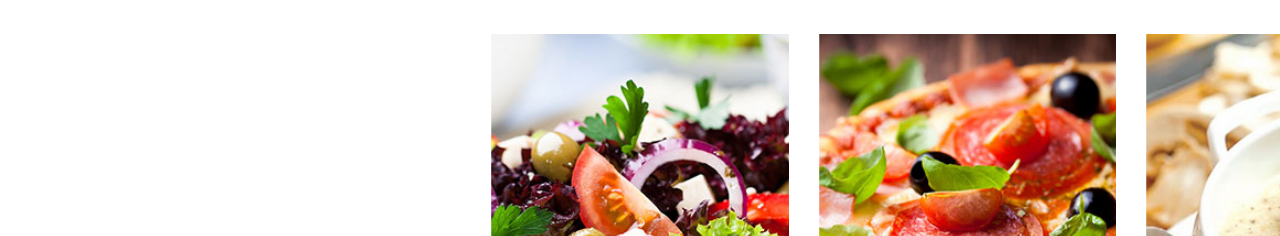
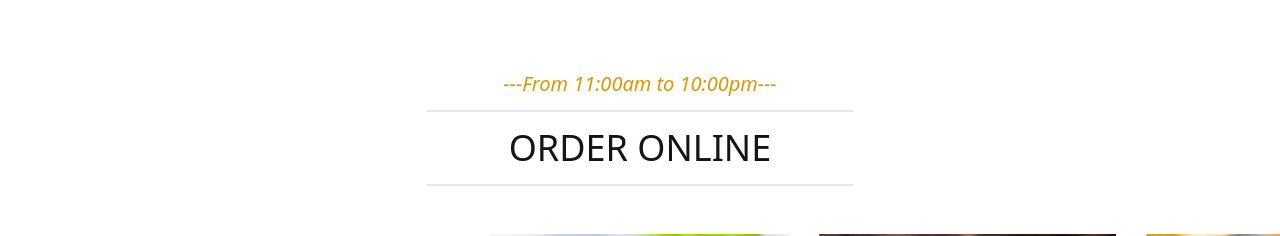
Before and after one commit to only1tarunno/bistro-boss-restaurant-client, a React (Vite) app: page / in a window 1280 px wide. Shown: the part 1063-1299 px from the top of the page. Built offline with nearby package versions, Linux system fonts and the light colour scheme.

Commit message:
add category title

```diff
--- a/src/components/SharedSectionTitle.jsx
+++ b/src/components/SharedSectionTitle.jsx
@@ -1,7 +1,8 @@
-const SharedSectionTitle = () => {
+const SharedSectionTitle = ({ heading, subHeading }) => {
   return (
-    <div>
-      <h2>---From 11:00am to 10:00pm---</h2>
+    <div className="text-center space-y-3 mx-auto md:w-4/12">
+      <p className=" text-[#D99904] text-xl italic">{subHeading}</p>
+      <h2 className="text-[#151515] text-4xl border-y-2 py-4">{heading}</h2>
     </div>
   );
 };
--- a/src/pages/Home/Category.jsx
+++ b/src/pages/Home/Category.jsx
@@ -12,9 +12,15 @@ import img2 from "../../assets/home/slide2.jpg";
 import img3 from "../../assets/home/slide3.jpg";
 import img4 from "../../assets/home/slide4.jpg";
 import img5 from "../../assets/home/slide5.jpg";
+import SharedSectionTitle from "../../components/SharedSectionTitle";
 
 const Category = () => {
   return (
+    <section className="py-16">
+      <SharedSectionTitle
+        heading={"ORDER ONLINE"}
+        subHeading={"---From 11:00am to 10:00pm---"}
+      ></SharedSectionTitle>
       <Swiper
         slidesPerView={4}
         spaceBetween={30}
@@ -56,6 +62,7 @@ const Category = () => {
           </h3>
         </SwiperSlide>
       </Swiper>
+    </section>
   );
 };
 
```
Also changed, not shown: .eslintrc.cjs. Lines whose indentation alone changed are shown as unchanged.
